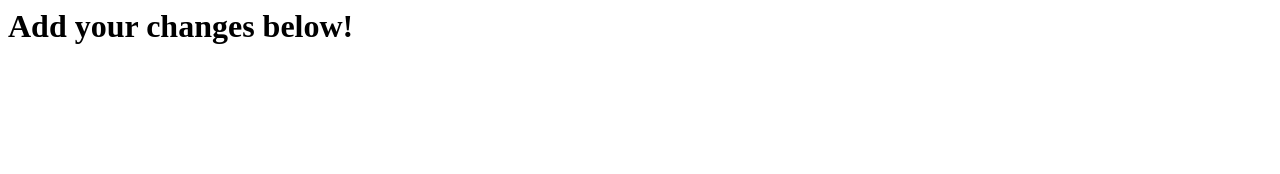
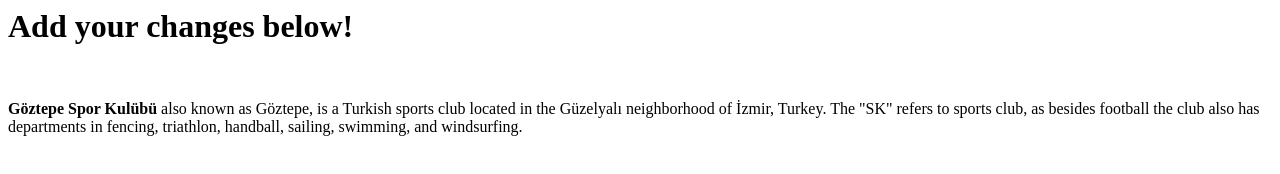
Before and after one commit to Bora-CS/Batch3_Homework, a plain HTML site: page Homeworks/Shared/index.html in a window 1280 px wide. Drawn offline with Linux system fonts and the light colour scheme.

Commit message:
Added paragraph

```diff
--- a/Homeworks/Shared/index.html
+++ b/Homeworks/Shared/index.html
@@ -4,5 +4,14 @@
   </head>
   <body>
     <h1>Add your changes below!</h1>
+    <br>
+    <p>
+        <strong>Göztepe Spor Kulübü</strong> also known as Göztepe, is a Turkish
+        sports club located in the Güzelyalı neighborhood of İzmir, Turkey.
+        The "SK" refers to sports club, as besides football the club also has
+        departments in fencing, triathlon, handball, sailing, swimming,
+        and windsurfing.
+    </p>
+    <br>
   </body>
 </html>
```
